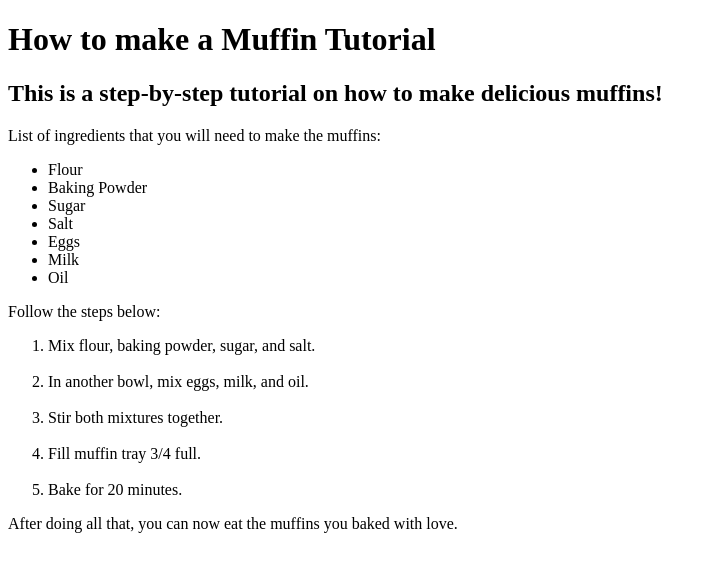
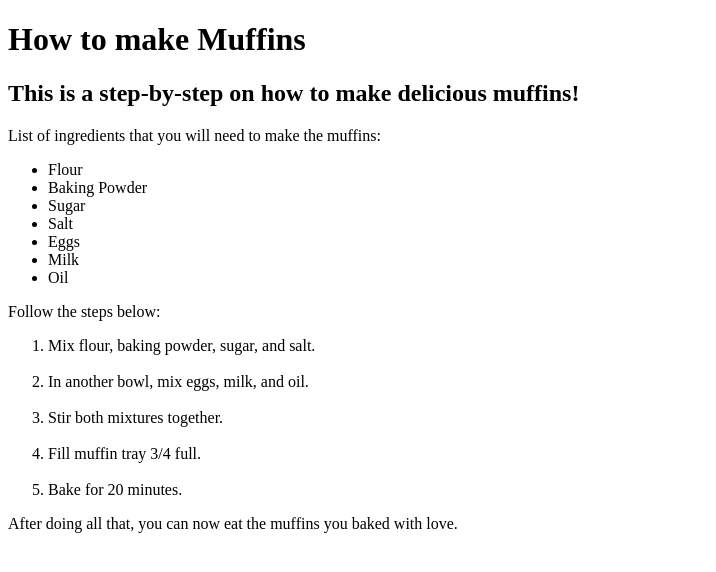
Before and after one commit to BigPieDrowning/make-muffin, a plain HTML site: page index.html in a window 1280 px wide. Shown: the whole page, without its empty margins (0-716 px from the left). Drawn offline with Linux system fonts and the light colour scheme.

Commit message:
Updated Muffin step-by-step.

```diff
--- a/index.html
+++ b/index.html
@@ -6,8 +6,8 @@
 	</head>
 
 	<body>
-    <h1>How to make a Muffin Tutorial</h1>
-    <h2>This is a step-by-step tutorial on how to make delicious muffins!</h2>
+    <h1>How to make Muffins</h1>
+    <h2>This is a step-by-step on how to make delicious muffins!</h2>
     <p>List of ingredients that you will need to make the muffins:</p>
     <ul>
       <li>Flour</li>
```
